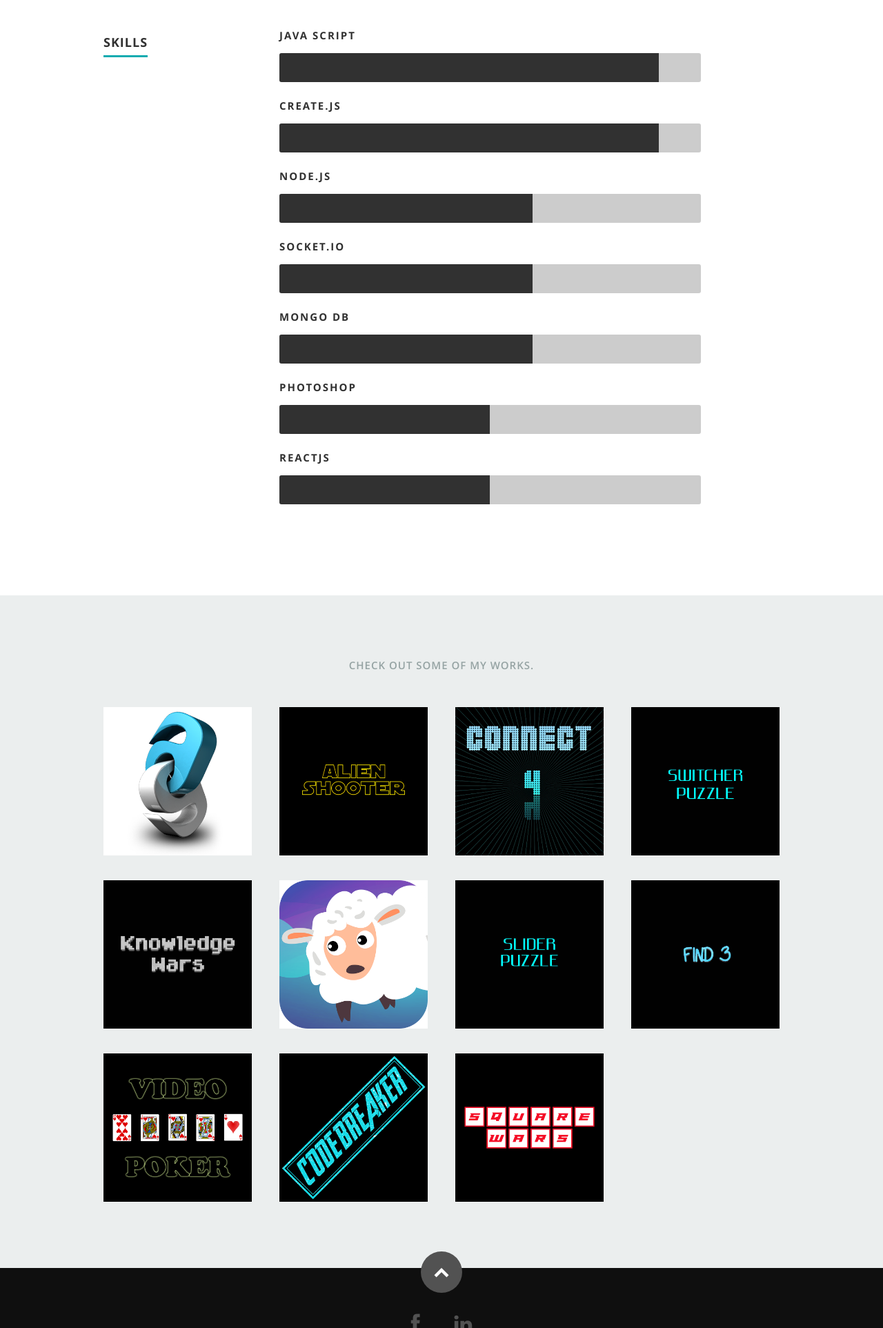
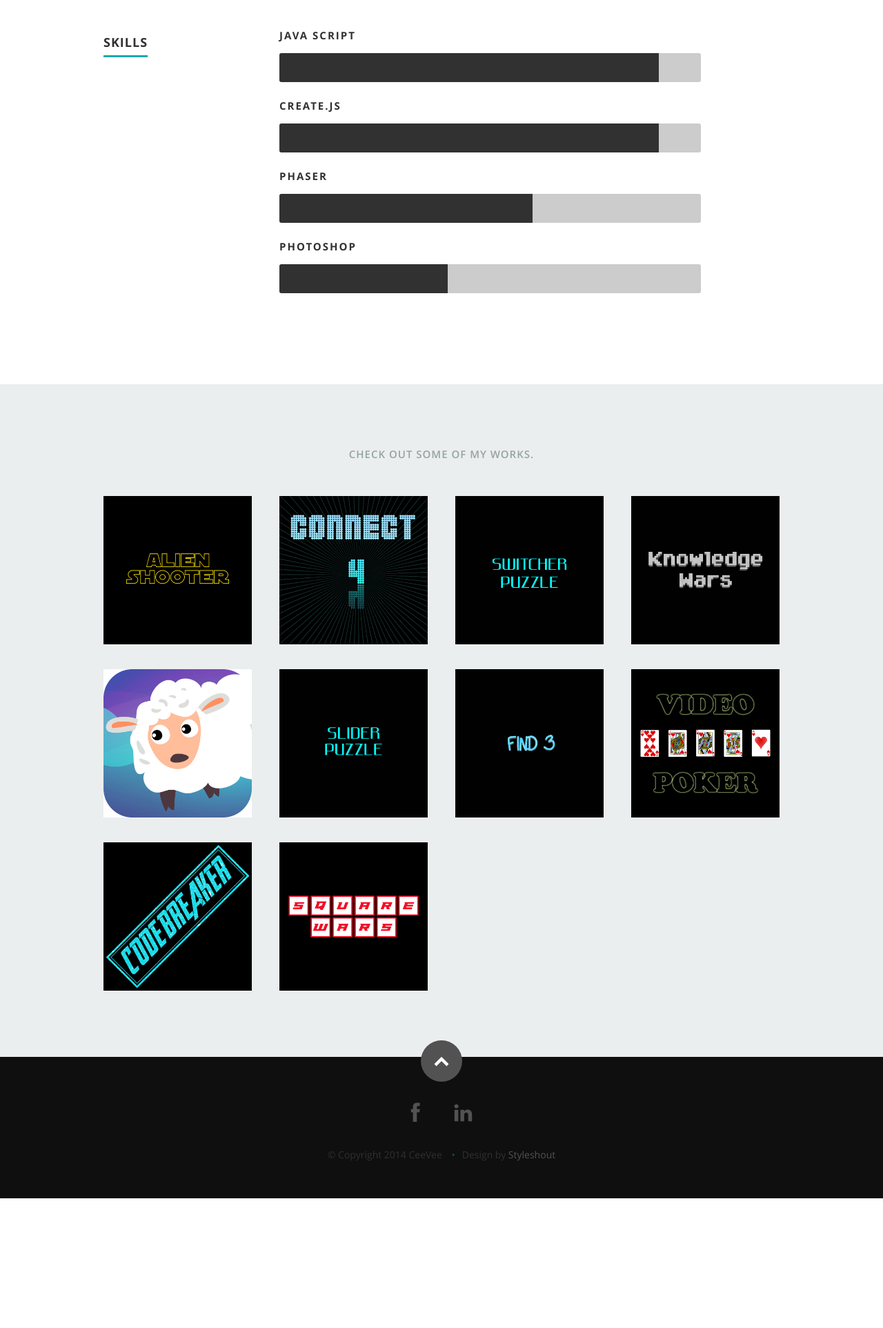
Before and after one commit to andrej792885/cv, a PHP site: page / in a window 1280 px wide. Shown: the part 1732-3657 px from the top of the page at 69% size. After the commit the page ends 3469 px from the top, so only its background shows below. Run offline with PHP 8.4, Linux system fonts and the light colour scheme; some libraries are stand-ins or nearby versions.

Commit message:
skills changed

```diff
--- a/css/layout.css
+++ b/css/layout.css
@@ -335,23 +335,28 @@ ul#nav li.current a { color: #F06000; }
   	-moz-animation: createjs 2s ease;
   	-webkit-animation: createjs 2s ease;
 }
+.phaser {
+  	width: 60%;
+  	-moz-animation: phaser 2s ease;
+  	-webkit-animation: phaser 2s ease;
+}
 .nodejs {
-  	width: 60%;
+  	width: 40%;
   	-moz-animation: nodejs 2s ease;
   	-webkit-animation: nodejs 2s ease;
 }
 .socketio {
-  	width: 60%;
+  	width: 40%;
   	-moz-animation: socketio 2s ease;
   	-webkit-animation: socketio 2s ease;
 }
 .mongodb {
-  	width: 60%;
+  	width: 40%;
   	-moz-animation: mongodb 2s ease;
   	-webkit-animation: mongodb 2s ease;
 }
 .photoshop {
-  	width: 50%;
+  	width: 40%;
   	-moz-animation: photoshop 2s ease;
   	-webkit-animation: photoshop 2s ease;
 }
@@ -364,21 +369,25 @@ ul#nav li.current a { color: #F06000; }
   0%   { width: 0px;  }
   100% { width: 90%;  }
 }
-@-moz-keyframes nodejs {
+@-moz-keyframes phaser {
   0%   { width: 0px;  }
   100% { width: 60%;  }
 }
+@-moz-keyframes nodejs {
+  0%   { width: 0px;  }
+  100% { width: 40%;  }
+}
 @-moz-keyframes socketio {
   0%   { width: 0px;  }
-  100% { width: 60%;  }
+  100% { width: 40%;  }
 }
 @-moz-keyframes mongodb {
   0%   { width: 0px;  }
-  100% { width: 60%;  }
+  100% { width: 40%;  }
 }
 @-moz-keyframes photoshop {
   0%   { width: 0px;  }
-  100% { width: 50%;  }
+  100% { width: 40%;  }
 }
 
 @-webkit-keyframes javascript {
@@ -389,21 +398,25 @@ ul#nav li.current a { color: #F06000; }
   0%   { width: 0px;  }
   100% { width: 90%;  }
 }
-@-webkit-keyframes nodejs {
+@-webkit-keyframes phaser {
   0%   { width: 0px;  }
   100% { width: 60%;  }
 }
+@-webkit-keyframes nodejs {
+  0%   { width: 0px;  }
+  100% { width: 40%;  }
+}
 @-webkit-keyframes socketio {
   0%   { width: 0px;  }
-  100% { width: 60%;  }
+  100% { width: 40%;  }
 }
 @-webkit-keyframes mongodb {
   0%   { width: 0px;  }
-  100% { width: 60%;  }
+  100% { width: 40%;  }
 }
 @-webkit-keyframes photoshop {
   0%   { width: 0px;  }
-  100% { width: 50%;  }
+  100% { width: 40%;  }
 }
 
 /* ------------------------------------------------------------------ */
--- a/index.html
+++ b/index.html
@@ -173,11 +173,11 @@
                 <ul class="skills">
                     <li><span class="bar-expand javascript"></span><em>Java Script</em></li>
                     <li><span class="bar-expand createjs"></span><em>Create.JS</em></li>
-                    <li><span class="bar-expand nodejs"></span><em>Node.JS</em></li>
+                    <li><span class="bar-expand phaser"></span><em>Phaser</em></li>
+                    <!-- <li><span class="bar-expand nodejs"></span><em>Node.JS</em></li>
                     <li><span class="bar-expand socketio"></span><em>Socket.io</em></li>
-                    <li><span class="bar-expand mongodb"></span><em>Mongo db</em></li>
+                    <li><span class="bar-expand mongodb"></span><em>Mongo db</em></li> -->
                     <li><span class="bar-expand photoshop"></span><em>Photoshop</em></li>
-                    <li><span class="bar-expand photoshop"></span><em>ReactJS</em></li>
                 </ul>
 
             </div><!-- end skill-bars -->
@@ -202,7 +202,7 @@
             <!-- portfolio-wrapper -->
             <div id="portfolio-wrapper" class="bgrid-quarters s-bgrid-thirds cf">
 
-                <div class="columns portfolio-item">
+<!--                <div class="columns portfolio-item">
                     <div class="item-wrap">
 
                         <a href="#modal-01" title="">
@@ -216,7 +216,7 @@
                         </a>
 
                     </div>
-                </div> <!-- item end -->
+                </div> &lt;!&ndash; item end &ndash;&gt;-->
 
                 <div class="columns portfolio-item">
                     <div class="item-wrap">
@@ -396,7 +396,7 @@
         <!-- Modal Popup
          --------------------------------------------------------------- -->
 
-        <div id="modal-01" class="popup-modal mfp-hide">
+<!--        <div id="modal-01" class="popup-modal mfp-hide">
 
             <img class="scale-with-grid" src="images/portfolio/modals/m-altea.png" alt="" />
 
@@ -411,7 +411,7 @@
                 <a class="popup-modal-dismiss">Close</a>
             </div>
 
-        </div><!-- modal-01 End -->
+        </div>&lt;!&ndash; modal-01 End &ndash;&gt;-->
 
         <div id="modal-02" class="popup-modal mfp-hide">
 
```
